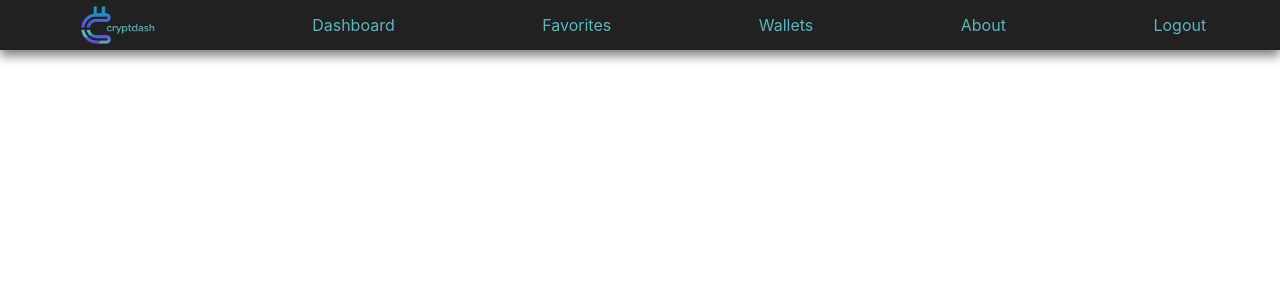
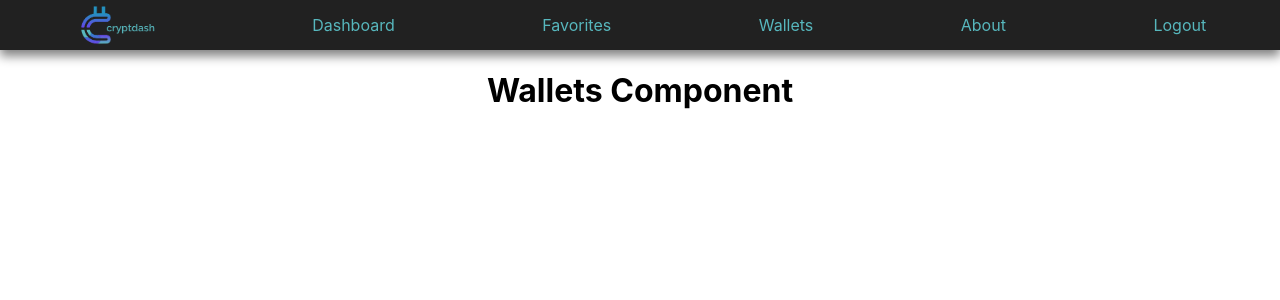
Before and after one commit to my-crypto-dashboard/CryptoDashboard-React, a React (Create React App) app in the folder dashboard/: page /wallets in a window 1280 px wide. Shown: the top 300 px of the page. Built offline with nearby package versions, Linux system fonts and the light colour scheme.

Commit message:
WIP: added routes

```diff
--- a/dashboard/src/App.js
+++ b/dashboard/src/App.js
@@ -1,11 +1,26 @@
 import React from 'react';
 import './App.scss';
 import NavBar from './Components/Navigation/NavBar'
+import { Route } from 'react-router-dom'
+import Favorites from './Components/Favorites/Favorites'
+import About from './Components/About/About'
+import Wallets from './Components/Wallets/Wallets'
+
 
 function App() {
   return (
     <div className="App">
       <NavBar/>
+      <Route exact path="/favorites" render={ (props) => {
+          return(<Favorites {...props} />)
+        }} />
+      <Route exact path="/about" render={ (props) => {
+          return(<About {...props} />)
+        }} />
+        <Route exact path="/wallets" render={ (props) => {
+          return(<Wallets {...props} />)
+        }} />
+
     </div>
   );
 }
--- /dev/null
+++ b/dashboard/src/Components/About/About.js
@@ -0,0 +1,23 @@
+import React, { Component } from 'react';
+
+
+
+
+class About extends Component {
+    constructor(props) {
+      super(props);
+      this.state = {
+
+      };
+    }
+
+    render() {
+      return (
+        <div >
+          <h1>About Component</h1>
+        </div>
+      );
+    }
+  }
+
+  export default About;
--- a/dashboard/src/Components/Navigation/NavBar.js
+++ b/dashboard/src/Components/Navigation/NavBar.js
@@ -38,12 +38,12 @@ return (
             <span style={link}>Favorites</span>
         </NavLink>
         <NavLink style={link}
-            to ='/wallets'
+            to ='wallets'
             activeClassName="active-link">
             <span style={link}>Wallets</span>
         </NavLink>
         <NavLink style={link}
-            to ='/about'
+            to ='about'
             activeClassName="active-link">
             <span style={link}>About</span>
         </NavLink>
--- /dev/null
+++ b/dashboard/src/Components/Wallets/Wallets.js
@@ -0,0 +1,23 @@
+import React, { Component } from 'react';
+
+
+
+
+class Wallets extends Component {
+    constructor(props) {
+      super(props);
+      this.state = {
+
+      };
+    }
+
+    render() {
+      return (
+        <div >
+          <h1>Wallets Component</h1>
+        </div>
+      );
+    }
+  }
+
+  export default Wallets;
```
